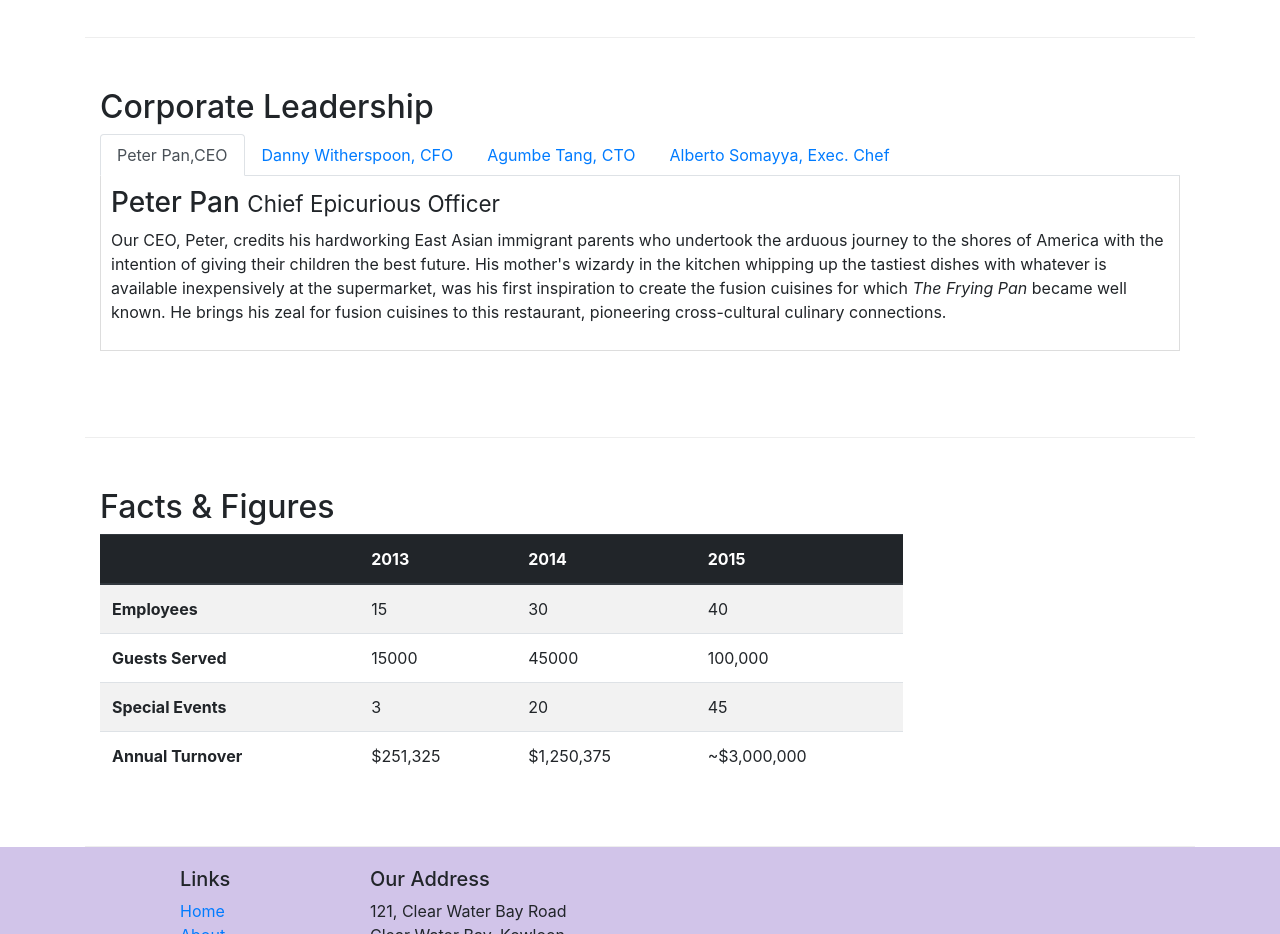
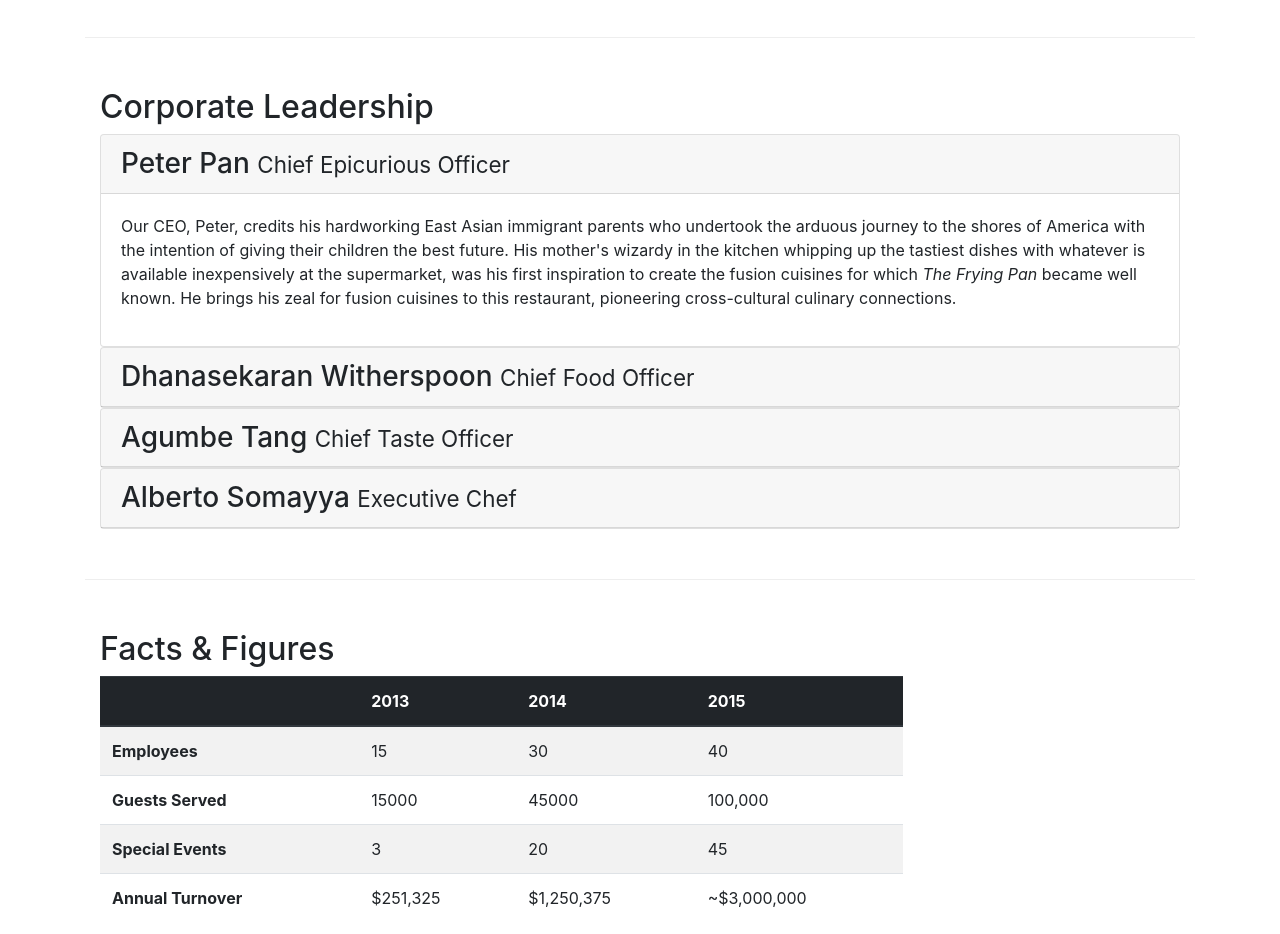
Before and after one commit to shubhamagarwal1998/Bootstrap4, a website: page conFusion/aboutus.html in a window 1280 px wide. Shown: the part 900-1834 px from the top of the page. Drawn offline with nearby package versions, Linux system fonts and the light colour scheme.

Commit message:
Added accordion

```diff
--- a/conFusion/aboutus.html
+++ b/conFusion/aboutus.html
@@ -104,40 +104,58 @@
             <div class="col-12 col-sm">
                 <h2>Corporate Leadership</h2>
 
-                <ul class="nav nav-tabs">
-                    <li class="nav-item">
-                        <a class="nav-link active" href="#peter" role="tab" data-toggle="tab">Peter Pan,CEO</a>
-                    </li>
-                    <li class="nav-item">
-                      <a class="nav-link" href="#danny" role="tab"
-                        data-toggle="tab">Danny Witherspoon, CFO</a>
-                    </li>
-                    <li class="nav-item">
-                      <a class="nav-link" href="#agumbe"role="tab"
-                        data-toggle="tab">Agumbe Tang, CTO</a>
-                    </li>
-                    <li class="nav-item">
-                      <a class="nav-link" href="#alberto" role="tab"
-                        data-toggle="tab">Alberto Somayya, Exec. Chef</a>
-                    </li>
-                </ul>
-                 <div class="tab-content">
-                   <div role="tab-panel" class="tab-pane fade show active" id="peter" >
-                <h3>Peter Pan <small>Chief Epicurious Officer</small></h3>
+
+                 <div id="acordion">
+                    <div class="card">
+                        <div class="card-header" role="tab" id="peterhead">
+                            <h3 class="mb-0">
+                                <a data-toggle="collapse" data-target="#peter">Peter Pan <small>Chief Epicurious Officer</small></a></h3>
+                        </div>
+                        <div role="tab-panel" class="collapse show " id="peter" data-parent="accordion">
+                        <div class="card-body">
                             <p class="d-none d-sm-block">Our CEO, Peter, credits his hardworking East Asian immigrant parents who undertook the arduous journey to the shores of America with the intention of giving their children the best future. His mother's wizardy in the kitchen whipping up the tastiest dishes with whatever is available inexpensively at the supermarket, was his first inspiration to create the fusion cuisines for which <em>The Frying Pan</em> became well known. He brings his zeal for fusion cuisines to this restaurant, pioneering cross-cultural culinary connections.</p>
                         </div>
-                <div role="tab-panel" class="tab-pane fade" id="danny" >
-                <h3>Dhanasekaran Witherspoon <small>Chief Food Officer</small></h3>
-                <p class="d-none d-sm-block">Our CFO, Danny, as he is affectionately referred to by his colleagues, comes from a long established family tradition in farming and produce. His experiences growing up on a farm in the Australian outback gave him great appreciation for varieties of food sources. As he puts it in his own words, <em>Everything that runs, wins, and everything that stays, pays!</em></p>
                     </div>
-                <div role="tab-panel" class="tab-pane fade" id="agumbe" >
-                <h3>Agumbe Tang <small>Chief Taste Officer</small></h3>
+                    </div>
+                   <div class="card">
+                    <div class="card-header" role="tab" id="dannyhead">
+                        <h3 class="mb-0"><a data-toggle="collapse" data-target="#danny">Dhanasekaran Witherspoon <small>Chief Food Officer</small></a></h3>
+                    </div>
+                        <div role="tab-panel" class="collapse" id="danny" data-parent="#accodion">
+                        <div class="card-body"><p class="d-none d-sm-block">Our CFO, Danny, as he is affectionately referred to by his colleagues, comes from a long established family tradition in farming and produce. His experiences growing up on a farm in the Australian outback gave him great appreciation for varieties of food sources. As he puts it in his own words, <em>Everything that runs, wins, and everything that stays, pays!</em></p>
+                        </div>
+
+                </div>
+                   </div>
+               <div class="card">
+                            <div class="card-header" role="tab" id="agumbehead">
+                            <h3 class="mb-0">
+                                <a class="collapsed" data-toggle="collapse" data-target="#agumbe">
+                                Agumbe Tang <small>Chief Taste Officer</small>
+                                </a>
+                            </h3>
+                        </div>
+                        <div class="collapse" id="agumbe" data-parent="#accordion">
+                            <div class="card-body">
                                 <p class="d-none d-sm-block">Blessed with the most discerning gustatory sense, Agumbe, our CTO, personally ensures that every dish that we serve meets his exacting tastes. Our chefs dread the tongue lashing that ensues if their dish does not meet his exacting standards. He lives by his motto, <em>You click only if you survive my lick.</em></p>
                             </div>
-                <div role="tab-panel" class="tab-pane fade" id="alberto" >
-                <h3>Alberto Somayya <small>Executive Chef</small></h3>
+                        </div>
+                    </div>
+                    <div class="card">
+                            <div class="card-header" role="tab" id="albertohead">
+                            <h3 class="mb-0">
+                                <a class="collapsed" data-toggle="collapse" data-target="#alberto">
+                                Alberto Somayya <small>Executive Chef</small>
+                                </a>
+                            </h3>
+                        </div>
+                        <div class="collapse" id="alberto" data-parent="#accordion">
+                            <div class="card-body">
                                 <p class="d-none d-sm-block">Award winning three-star Michelin chef with wide International experience having worked closely with whos-who in the culinary world, he specializes in creating mouthwatering Indo-Italian fusion experiences. He says, <em>Put together the cuisines from the two craziest cultures, and you get a winning hit! Amma Mia!</em></p>
                             </div>
+                        </div>
+                    </div>
+
                 </div>
             </div>
        </div>
```
Lines whose indentation alone changed are shown as unchanged.
